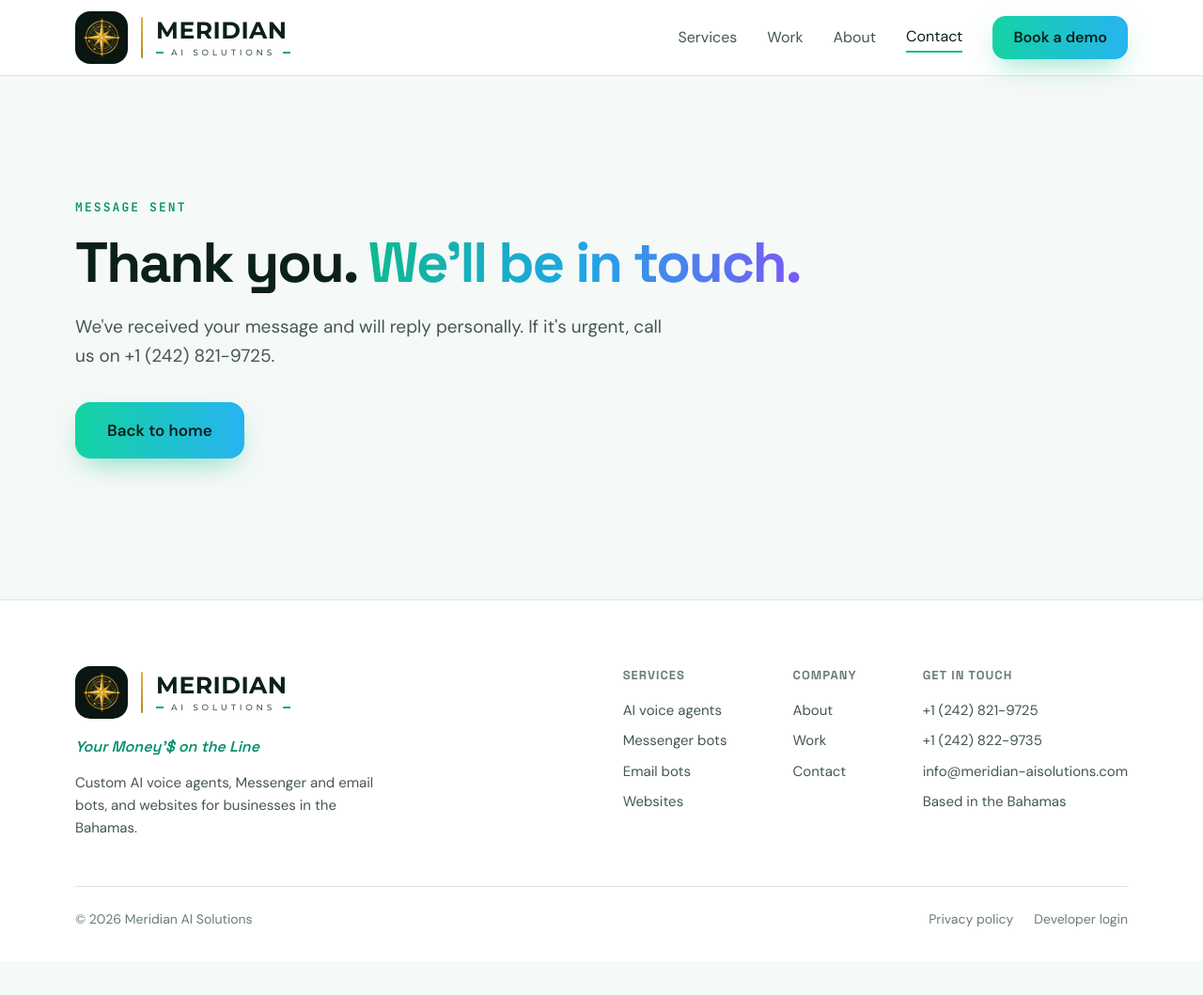
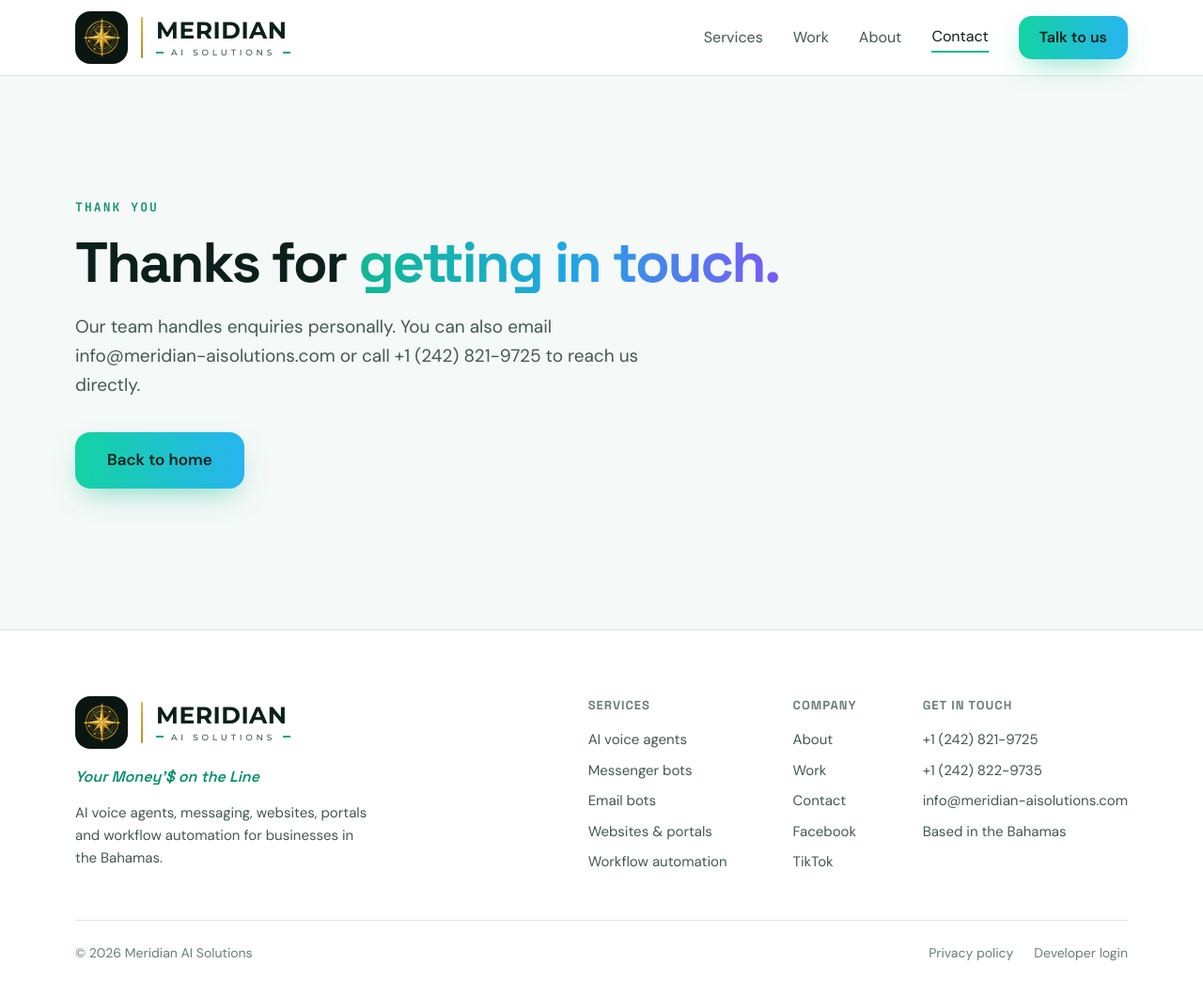
Before and after one commit to Zee538/meridian-ai-website, a website: page contact/thanks/index.html in a window 1280 px wide. Shown: the whole page at 94% size. Before the commit the page ends 1023 px from the top, so only its background shows below. Drawn offline with Linux system fonts and the light colour scheme.

Commit message:
Clarify Meridian enquiry confirmation and direct contact options

```diff
--- a/contact/thanks/index.html
+++ b/contact/thanks/index.html
@@ -3,7 +3,7 @@
 <head>
 <meta charset="utf-8">
 <meta name="viewport" content="width=device-width, initial-scale=1">
-<title>Message sent | Meridian AI Solutions</title>
+<title>Thank you | Meridian AI Solutions</title>
 <meta name="description" content="Thanks for getting in touch.">
 <meta name="robots" content="noindex">
 <meta name="theme-color" content="#f5f9f7">
@@ -31,16 +31,16 @@
       <a href="/work/" data-cursor-hover>Work</a>
       <a href="/about/" data-cursor-hover>About</a>
       <a href="/contact/" aria-current="page" data-cursor-hover>Contact</a>
-      <a href="/contact/" class="btn btn-primary nav-cta" data-cursor-hover>Book a demo</a>
+      <a href="/contact/" class="btn btn-primary nav-cta" data-cursor-hover>Talk to us</a>
     </div>
   </div>
 </nav>
 
 <main id="main" class="notfound">
   <div class="wrap">
-    <p class="label">MESSAGE SENT</p>
-    <h1>Thank you. <span class="grad">We&rsquo;ll be in touch.</span></h1>
-    <p class="lead">We've received your message and will reply personally. If it's urgent, call us on +1 (242) 821-9725.</p>
+    <p class="label">THANK YOU</p>
+    <h1>Thanks for <span class="grad">getting in touch.</span></h1>
+    <p class="lead">Our team handles enquiries personally. You can also email <a href="mailto:info@meridian-aisolutions.com">info@meridian-aisolutions.com</a> or call <a href="tel:+12428219725">+1 (242) 821-9725</a> to reach us directly.</p>
     <a href="/" class="btn btn-primary btn-lg" data-cursor-hover>Back to home</a>
   </div>
 </main>
@@ -51,11 +51,11 @@
       <div class="fbrand">
         <a href="/" class="logo" aria-label="Meridian AI Solutions home" data-cursor-hover><span class="logo-tile"><img src="/assets/logo-compass.png" alt="" width="46" height="50"></span><span class="logo-rule" aria-hidden="true"></span><span class="logo-words"><span class="logo-name">MERIDIAN</span><span class="logo-sub"><i></i>AI SOLUTIONS<i></i></span></span></a>
         <div class="fslogan">Your Money&rsquo;$ on the Line</div>
-        <p>Custom AI voice agents, Messenger and email bots, and websites for businesses in the Bahamas.</p>
+        <p>AI voice agents, messaging, websites, portals and workflow automation for businesses in the Bahamas.</p>
       </div>
       <div class="fcols">
-        <div class="fcol"><h5>Services</h5><a href="/services/#voice">AI voice agents</a><a href="/services/#messenger">Messenger bots</a><a href="/services/#email">Email bots</a><a href="/services/#websites">Websites</a></div>
-        <div class="fcol"><h5>Company</h5><a href="/about/">About</a><a href="/work/">Work</a><a href="/contact/">Contact</a></div>
+        <div class="fcol"><h5>Services</h5><a href="/services/#voice">AI voice agents</a><a href="/services/#messenger">Messenger bots</a><a href="/services/#email">Email bots</a><a href="/services/#websites">Websites &amp; portals</a><a href="/services/#automation">Workflow automation</a></div>
+        <div class="fcol"><h5>Company</h5><a href="/about/">About</a><a href="/work/">Work</a><a href="/contact/">Contact</a><a href="https://www.facebook.com/profile.php?id=61596332360938" aria-label="Meridian AI Solutions on Facebook">Facebook</a><a href="https://www.tiktok.com/@meridian.a.i.solut" aria-label="Meridian AI Solutions on TikTok">TikTok</a></div>
         <div class="fcol"><h5>Get in touch</h5><a href="tel:+12428219725">+1 (242) 821-9725</a><a href="tel:+12428229735">+1 (242) 822-9735</a><a href="mailto:info@meridian-aisolutions.com">info@meridian-aisolutions.com</a><span>Based in the Bahamas</span></div>
       </div>
     </div>
```
